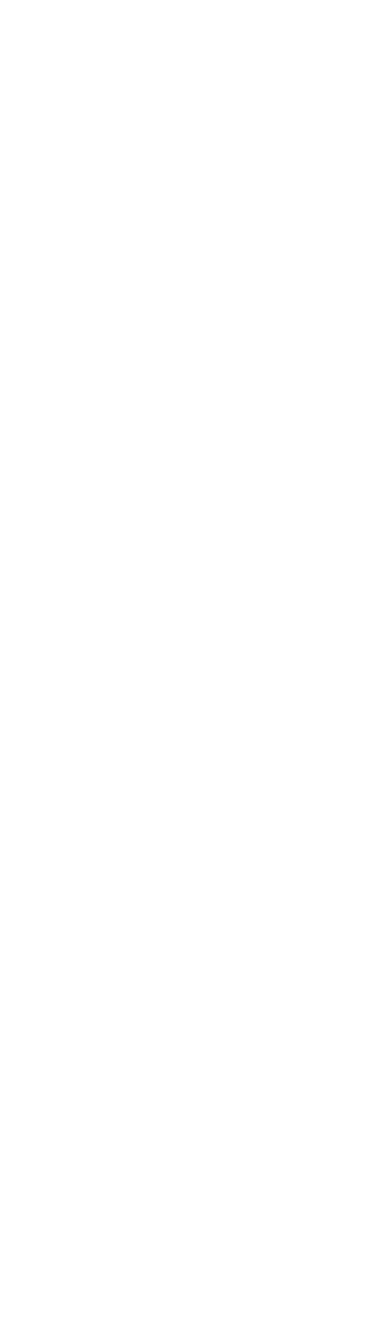
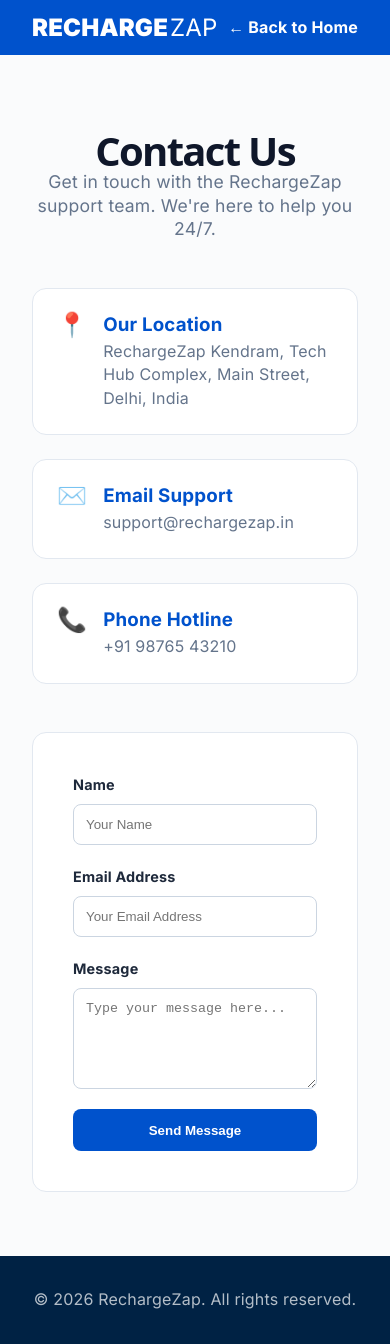
Before and after one commit to Hariswar8018/Recharge-App, a Vue app in the folder web_app/: page /contact-us in a window 390 px wide. Before the commit this address had no page. Before the commit the page ends 844 px from the top, so only its background shows below. Built offline with nearby package versions, Linux system fonts and the light colour scheme.

Commit message:
added contact us and privacy policy pages with full mobile responsiveness

```diff
--- a/web_app/src/router/index.js
+++ b/web_app/src/router/index.js
@@ -3,6 +3,8 @@
 import AdminLogin from '../views/AdminLogin.vue'
 import AdminDashboard from '../views/AdminDashboard.vue'
 import AdminSettings from '../views/AdminSettings.vue'
+import ContactUs from '../views/ContactUs.vue'
+import PrivacyPolicy from '../views/PrivacyPolicy.vue'
 
 const routes = [
   {
@@ -26,6 +28,16 @@
     name: 'AdminSettings',
     component: AdminSettings,
     meta: { requiresAdmin: true }
+  },
+  {
+    path: '/contact-us',
+    name: 'ContactUs',
+    component: ContactUs
+  },
+  {
+    path: '/privacy-policy',
+    name: 'PrivacyPolicy',
+    component: PrivacyPolicy
   }
 ]
 
--- /dev/null
+++ b/web_app/src/views/ContactUs.vue
@@ -0,0 +1,242 @@
+<template>
+  <div class="page-container">
+    <!-- Header -->
+    <header class="header">
+      <div class="header-content">
+        <router-link to="/" class="logo-area">
+          <div class="zap-logo">
+            <span class="logo-bold">RECHARGE</span>
+            <span class="logo-italic">ZAP</span>
+          </div>
+        </router-link>
+        <router-link to="/" class="back-link">&larr; Back to Home</router-link>
+      </div>
+    </header>
+
+    <!-- Main Content -->
+    <main class="content-body">
+      <div class="contact-header">
+        <h1>Contact Us</h1>
+        <p>Get in touch with the RechargeZap support team. We're here to help you 24/7.</p>
+      </div>
+
+      <div class="contact-grid">
+        <!-- Info Cards -->
+        <div class="info-column">
+          <div class="info-card">
+            <div class="icon">📍</div>
+            <div>
+              <h3>Our Location</h3>
+              <p>RechargeZap Kendram, Tech Hub Complex, Main Street, Delhi, India</p>
+            </div>
+          </div>
+          <div class="info-card">
+            <div class="icon">✉️</div>
+            <div>
+              <h3>Email Support</h3>
+              <p>support@rechargezap.in</p>
+            </div>
+          </div>
+          <div class="info-card">
+            <div class="icon">📞</div>
+            <div>
+              <h3>Phone Hotline</h3>
+              <p>+91 98765 43210</p>
+            </div>
+          </div>
+        </div>
+
+        <!-- Form -->
+        <form @submit.prevent="handleSubmit" class="contact-form">
+          <div class="form-group">
+            <label>Name</label>
+            <input type="text" v-model="form.name" placeholder="Your Name" required />
+          </div>
+          <div class="form-group">
+            <label>Email Address</label>
+            <input type="email" v-model="form.email" placeholder="Your Email Address" required />
+          </div>
+          <div class="form-group">
+            <label>Message</label>
+            <textarea rows="5" v-model="form.message" placeholder="Type your message here..." required></textarea>
+          </div>
+          <button type="submit" class="submit-btn" :disabled="submitted">
+            <span v-if="submitted">Thank you! Message Sent.</span>
+            <span v-else>Send Message</span>
+          </button>
+        </form>
+      </div>
+    </main>
+
+    <!-- Footer -->
+    <footer class="footer">
+      <p>&copy; 2026 RechargeZap. All rights reserved.</p>
+    </footer>
+  </div>
+</template>
+
+<script>
+export default {
+  name: 'ContactUs',
+  data() {
+    return {
+      form: { name: '', email: '', message: '' },
+      submitted: false
+    }
+  },
+  methods: {
+    handleSubmit() {
+      this.submitted = true;
+      setTimeout(() => {
+        this.form.name = '';
+        this.form.email = '';
+        this.form.message = '';
+        this.submitted = false;
+      }, 3000);
+    }
+  }
+}
+</script>
+
+<style scoped>
+.page-container {
+  display: flex;
+  flex-direction: column;
+  min-height: 100vh;
+  background: #fafbfc;
+  color: #1e293b;
+  font-family: 'Inter', system-ui, sans-serif;
+}
+.header {
+  background: #0052cc;
+  padding: 1rem 0;
+}
+.header-content {
+  max-width: 1200px;
+  margin: 0 auto;
+  padding: 0 2rem;
+  display: flex;
+  justify-content: space-between;
+  align-items: center;
+}
+.logo-area {
+  text-decoration: none;
+}
+.zap-logo {
+  display: flex;
+  align-items: center;
+  font-size: 1.5rem;
+  color: #ffffff;
+}
+.logo-bold {
+  font-weight: 900;
+}
+.logo-italic {
+  font-weight: 300;
+  font-style: italic;
+  margin-left: 2px;
+}
+.back-link {
+  color: white;
+  text-decoration: none;
+  font-weight: bold;
+}
+.content-body {
+  flex: 1;
+  max-width: 1200px;
+  margin: 0 auto;
+  padding: 4rem 2rem;
+  width: 100%;
+  box-sizing: border-box;
+}
+.contact-header {
+  text-align: center;
+  margin-bottom: 3rem;
+}
+.contact-header h1 {
+  font-size: 2.5rem;
+  font-weight: 900;
+  color: #0f172a;
+  margin-bottom: 0.5rem;
+}
+.contact-header p {
+  color: #64748b;
+  font-size: 1.1rem;
+}
+.contact-grid {
+  display: grid;
+  grid-template-columns: 1fr 1fr;
+  gap: 3rem;
+}
+@media (max-width: 768px) {
+  .contact-grid {
+    grid-template-columns: 1fr;
+  }
+}
+.info-column {
+  display: flex;
+  flex-direction: column;
+  gap: 1.5rem;
+}
+.info-card {
+  display: flex;
+  gap: 1rem;
+  background: white;
+  padding: 1.5rem;
+  border-radius: 14px;
+  border: 1px solid #e2e8f0;
+}
+.info-card h3 {
+  margin: 0 0 0.25rem;
+  color: #0052cc;
+}
+.info-card p {
+  margin: 0;
+  color: #64748b;
+}
+.icon {
+  font-size: 1.5rem;
+}
+.contact-form {
+  background: white;
+  padding: 2.5rem;
+  border-radius: 14px;
+  border: 1px solid #e2e8f0;
+}
+.form-group {
+  display: flex;
+  flex-direction: column;
+  gap: 0.5rem;
+  margin-bottom: 1.25rem;
+}
+.form-group label {
+  font-weight: bold;
+  font-size: 0.9rem;
+}
+.form-group input,
+.form-group textarea {
+  padding: 0.75rem;
+  border-radius: 8px;
+  border: 1px solid #cbd5e1;
+}
+.submit-btn {
+  background: #0052cc;
+  color: white;
+  border: none;
+  padding: 0.85rem;
+  border-radius: 8px;
+  font-weight: bold;
+  cursor: pointer;
+  width: 100%;
+}
+.footer {
+  background: #002244;
+  color: white;
+  text-align: center;
+  padding: 2rem 0;
+}
+.footer p {
+  margin: 0;
+  opacity: 0.7;
+}
+</style>
--- a/web_app/src/views/LandingPage.vue
+++ b/web_app/src/views/LandingPage.vue
@@ -260,12 +260,12 @@
           <div class="footer-links-grid">
             <div class="footer-col">
               <a href="#">ABOUT US</a>
-              <a href="#">CONTACT US</a>
+              <router-link to="/contact-us">CONTACT US</router-link>
               <a href="#">REFUND POLICY</a>
             </div>
             <div class="footer-col">
               <a href="#">FAQs</a>
-              <a href="#">PRIVACY POLICY</a>
+              <router-link to="/privacy-policy">PRIVACY POLICY</router-link>
               <a href="#">TERMS & CONDITIONS</a>
             </div>
           </div>
@@ -1054,6 +1054,10 @@
   }
   .security-content {
     margin-left: 0;
+    text-align: center;
+    background: rgba(0, 34, 68, 0.65);
+    padding: 1.5rem;
+    border-radius: 16px;
   }
   .download-grid,
   .faq-grid,
--- /dev/null
+++ b/web_app/src/views/PrivacyPolicy.vue
@@ -0,0 +1,151 @@
+<template>
+  <div class="page-container">
+    <!-- Header -->
+    <header class="header">
+      <div class="header-content">
+        <router-link to="/" class="logo-area">
+          <div class="zap-logo">
+            <span class="logo-bold">RECHARGE</span>
+            <span class="logo-italic">ZAP</span>
+          </div>
+        </router-link>
+        <router-link to="/" class="back-link">&larr; Back to Home</router-link>
+      </div>
+    </header>
+
+    <!-- Main Content -->
+    <main class="content-body">
+      <div class="policy-header">
+        <h1>Privacy Policy</h1>
+        <p>Last updated: August 2026</p>
+      </div>
+
+      <div class="policy-content">
+        <section>
+          <h2>1. Introduction</h2>
+          <p>Welcome to RechargeZap. We value your privacy and are committed to protecting your personal data. This privacy policy describes how we collect, use, and share information when you use our mobile application and web services.</p>
+        </section>
+
+        <section>
+          <h2>2. Data We Collect</h2>
+          <p>We collect information to provide better services to all our users. This includes:</p>
+          <ul>
+            <li>Personal identification details (Name, Email, Mobile Number).</li>
+            <li>Wallet activity and transaction logs.</li>
+            <li>Device configuration details when using the mobile application.</li>
+          </ul>
+        </section>
+
+        <section>
+          <h2>3. How We Use Data</h2>
+          <p>We utilize the collected information to manage user accounts, process telecom activations and bill payments, verify transactions via Razorpay payment gateway, and secure the network downlines.</p>
+        </section>
+
+        <section>
+          <h2>4. Security</h2>
+          <p>We implement bank-grade secure socket layers (SSL), end-to-end encryption protocols, and MySQL connection pooling to protect all data against unauthorized access, alterations, or destructions.</p>
+        </section>
+      </div>
+    </main>
+
+    <!-- Footer -->
+    <footer class="footer">
+      <p>&copy; 2026 RechargeZap. All rights reserved.</p>
+    </footer>
+  </div>
+</template>
+
+<script>
+export default {
+  name: 'PrivacyPolicy'
+}
+</script>
+
+<style scoped>
+.page-container {
+  display: flex;
+  flex-direction: column;
+  min-height: 100vh;
+  background: #fafbfc;
+  color: #1e293b;
+  font-family: 'Inter', system-ui, sans-serif;
+}
+.header {
+  background: #0052cc;
+  padding: 1rem 0;
+}
+.header-content {
+  max-width: 1200px;
+  margin: 0 auto;
+  padding: 0 2rem;
+  display: flex;
+  justify-content: space-between;
+  align-items: center;
+}
+.logo-area {
+  text-decoration: none;
+}
+.zap-logo {
+  display: flex;
+  align-items: center;
+  font-size: 1.5rem;
+  color: #ffffff;
+}
+.logo-bold {
+  font-weight: 900;
+}
+.logo-italic {
+  font-weight: 300;
+  font-style: italic;
+  margin-left: 2px;
+}
+.back-link {
+  color: white;
+  text-decoration: none;
+  font-weight: bold;
+}
+.content-body {
+  flex: 1;
+  max-width: 800px;
+  margin: 0 auto;
+  padding: 4rem 2rem;
+  width: 100%;
+  box-sizing: border-box;
+}
+.policy-header {
+  text-align: center;
+  margin-bottom: 3rem;
+}
+.policy-header h1 {
+  font-size: 2.5rem;
+  font-weight: 900;
+  color: #0f172a;
+  margin-bottom: 0.5rem;
+}
+.policy-header p {
+  color: #64748b;
+  font-size: 1rem;
+}
+.policy-content section {
+  margin-bottom: 2rem;
+}
+.policy-content h2 {
+  font-size: 1.35rem;
+  color: #0052cc;
+  margin-bottom: 0.75rem;
+}
+.policy-content p, .policy-content li {
+  color: #475569;
+  line-height: 1.6;
+}
+.footer {
+  background: #002244;
+  color: white;
+  text-align: center;
+  padding: 2rem 0;
+}
+.footer p {
+  margin: 0;
+  opacity: 0.7;
+}
+</style>
```
Also changed, not shown: 5 other files (tests, documents, lock files or other folders).
